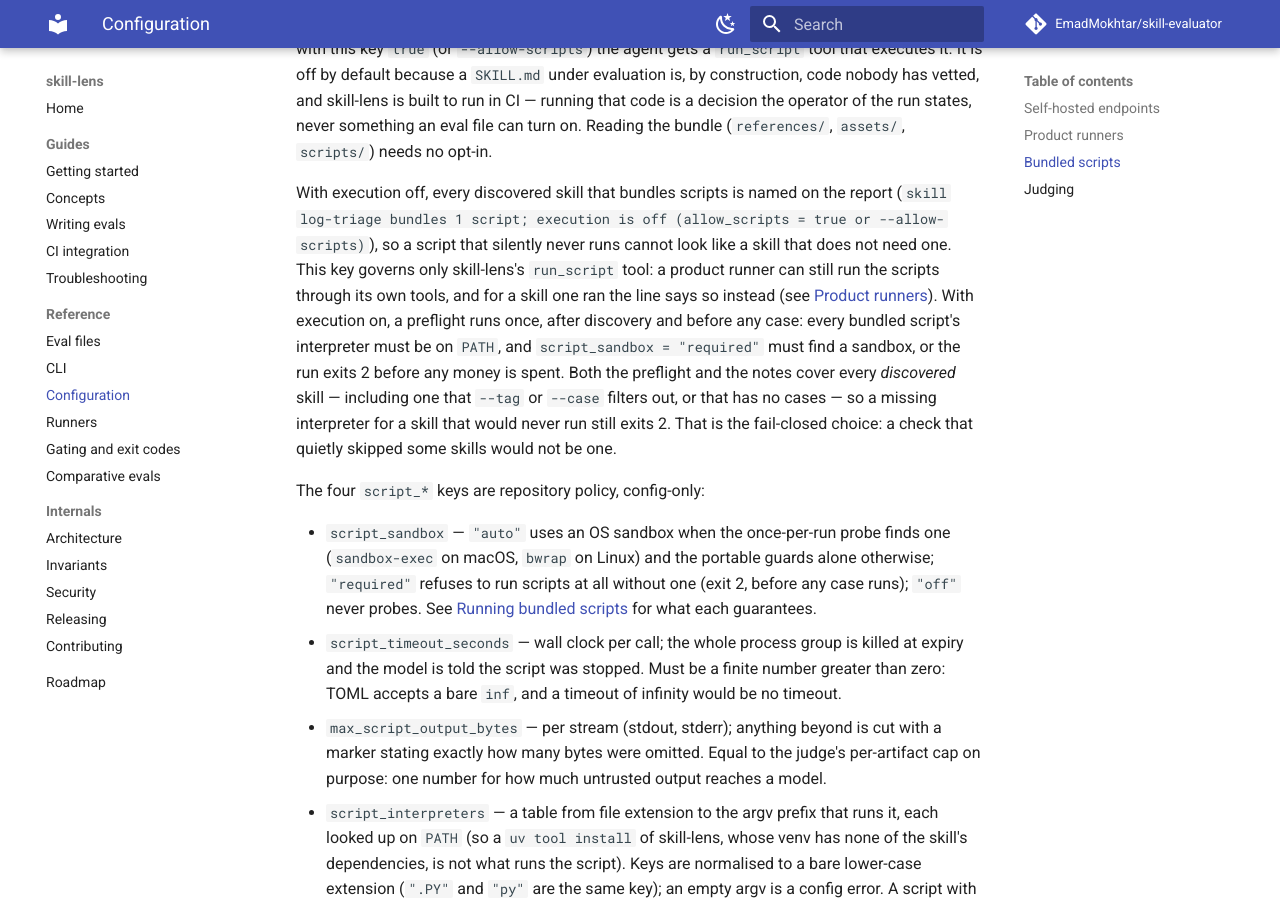
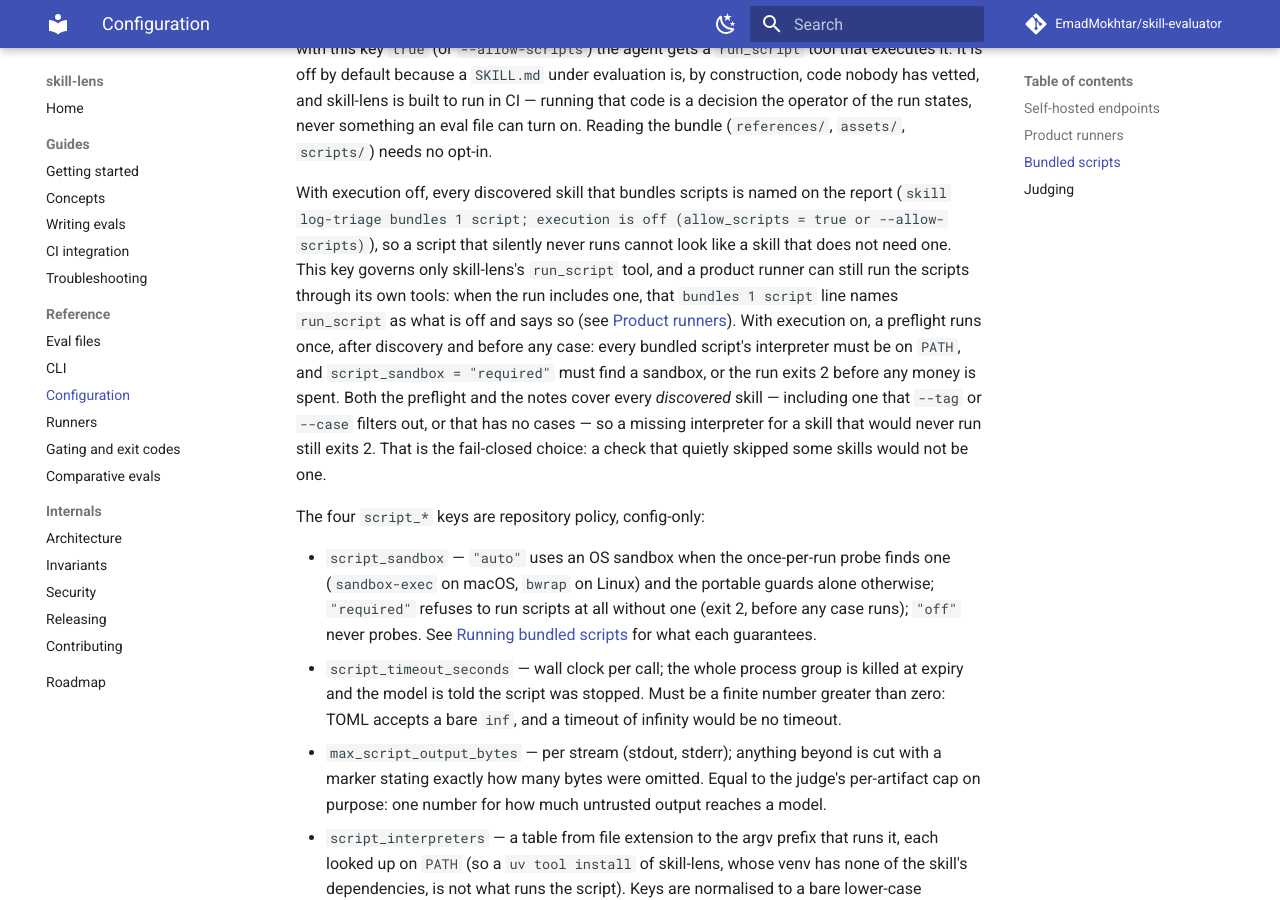
Before and after one commit to EmadMokhtar/skill-evaluator, an MkDocs documentation site: the page built from docs/configuration.md, in a window 1280 px wide and 900 px high, scrolled down 6462 px. Built offline with MkDocs 1.6.1 and Material for MkDocs 9.7.7, drawn with Linux system fonts in a browser that asks for light colours; comment, search, counter and statistics services are not loaded.

Commit message:
fix: set the product scripts note for the whole run, from one wording
Review of #113. The note covers every discovered skill, so a per-skill
rule left a skill filtered out by --tag or --case printing "execution is
off" beside the product trust note. It is now the run's answer, as issue
#97 states it: when the run includes a product runner, every note says
so. That also drops the second pass over the work items.

ScriptNote.describe() holds the whole wording, so the console and
Markdown reporters no longer spell the two branches separately. The
ARCHITECTURE model table, the invariant text, two docstrings and the
configuration, gating and security pages describe the run-level rule.

Co-Authored-By: Claude Opus 5.5 <noreply@anthropic.com>

```diff
--- a/docs/configuration.md
+++ b/docs/configuration.md
@@ -251,14 +251,15 @@ on. Reading the bundle (`references/`, `assets/`, `scripts/`) needs no opt-in.
 With execution off, every discovered skill that bundles scripts is named on the report
 (`skill log-triage bundles 1 script; execution is off (allow_scripts = true or
 --allow-scripts)`), so a script that silently never runs cannot look like a skill that does
-not need one. This key governs only skill-lens's `run_script` tool: a product runner can
-still run the scripts through its own tools, and for a skill one ran the line says so
-instead (see [Product runners](security.md#product-runners)). With execution on, a preflight runs once, after discovery and before any
-case: every bundled script's interpreter must be on `PATH`, and `script_sandbox =
-"required"` must find a sandbox, or the run exits 2 before any money is spent. Both the
-preflight and the notes cover every *discovered* skill — including one that `--tag` or
-`--case` filters out, or that has no cases — so a missing interpreter for a skill that
-would never run still exits 2. That is the fail-closed choice: a check that quietly
+not need one. This key governs only skill-lens's `run_script` tool, and a product runner can
+still run the scripts through its own tools: when the run includes one, that `bundles 1
+script` line names `run_script` as what is off and says so (see [Product
+runners](security.md#product-runners)). With execution on, a preflight runs once, after
+discovery and before any case: every bundled script's interpreter must be on `PATH`, and
+`script_sandbox = "required"` must find a sandbox, or the run exits 2 before any money is
+spent. Both the preflight and the notes cover every *discovered* skill — including one that
+`--tag` or `--case` filters out, or that has no cases — so a missing interpreter for a skill
+that would never run still exits 2. That is the fail-closed choice: a check that quietly
 skipped some skills would not be one.
 
 The four `script_*` keys are repository policy, config-only:
```
Also changed, not shown: ARCHITECTURE.md (+2 -2 lines), CLAUDE.md (+2 -2 lines), docs/gating.md (+1 -1 lines), docs/invariants.md (+2 -1 lines), docs/security.md (+3 -2 lines), 5 other files.
